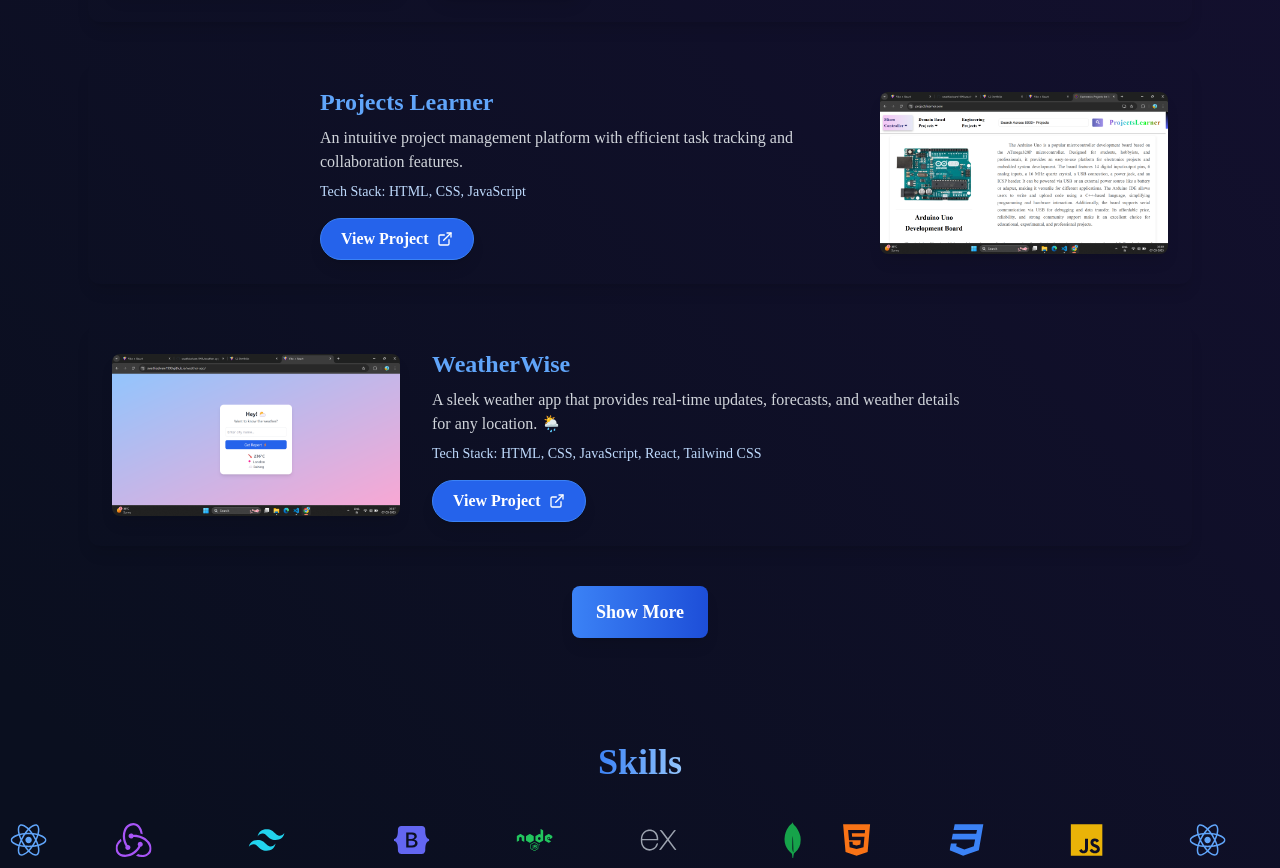
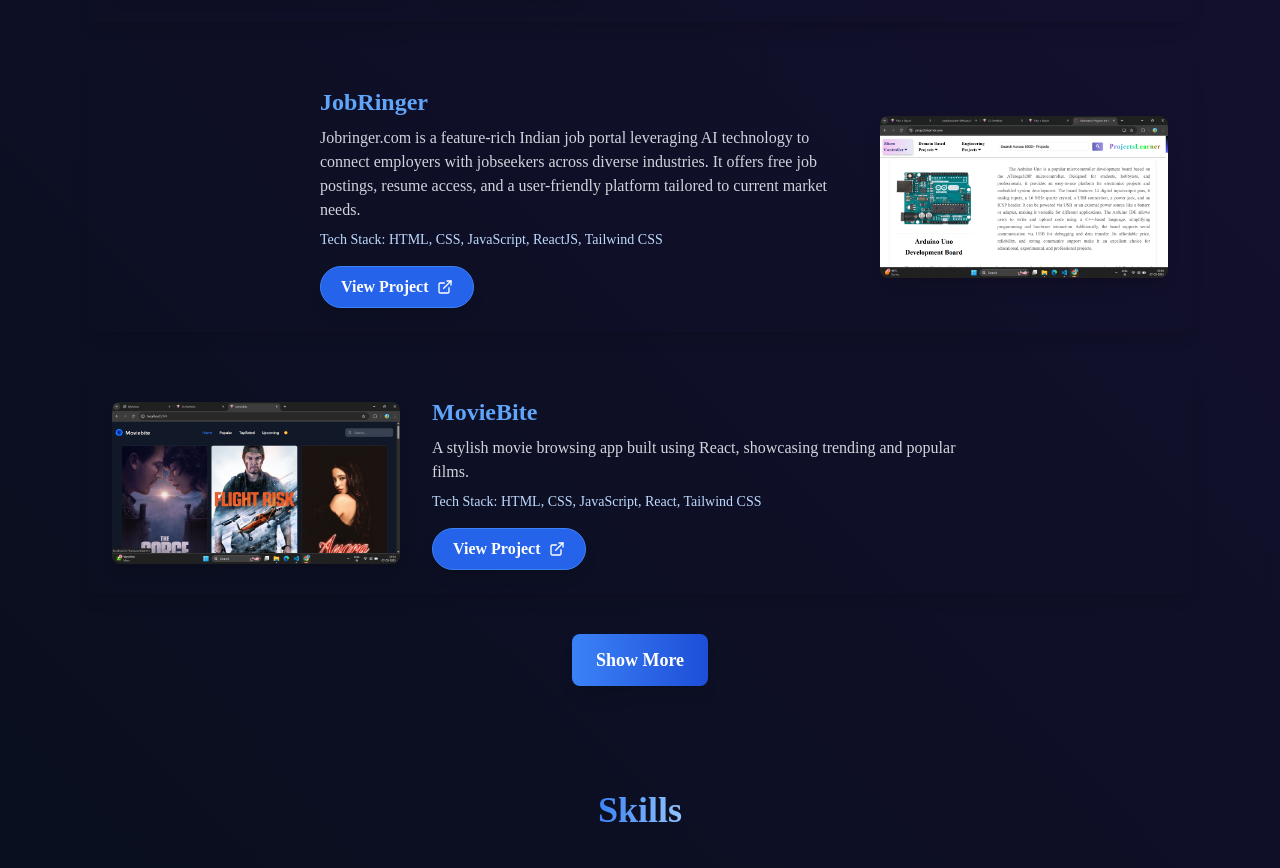
Before and after one commit to swathiselvam1999/swathi-portfolio, a React (Vite) app: page / in a window 1280 px wide. Shown: the part 1454-2322 px from the top of the page. Built offline with nearby package versions, Linux system fonts and the light colour scheme.

Commit message:
added new project

```diff
--- a/src/components/Projects.jsx
+++ b/src/components/Projects.jsx
@@ -14,6 +14,20 @@
             desc: "A simple MERN stack Notes app that allows you to create, update, and manage your notes with ease.",
             technology: "HTML, CSS, JavaScript, React, Tailwind CSS, Node.js, Express.js, MongoDB",
             link: 'https://notes-app-x9jc.onrender.com/',
+        },
+        {
+            title: "JobRinger",
+            image: projectslearner,
+            desc: "Jobringer.com is a feature-rich Indian job portal leveraging AI technology to connect employers with jobseekers across diverse industries. It offers free job postings, resume access, and a user-friendly platform tailored to current market needs. ",
+            technology: "HTML, CSS, JavaScript, ReactJS, Tailwind CSS",
+            link: 'https://swathiselvam1999.github.io/jobRinger-Assesment/',
+        },
+        {
+            title: "MovieBite",
+            image: MovieBite,
+            desc: "A stylish movie browsing app built using React, showcasing trending and popular films.",
+            technology: "HTML, CSS, JavaScript, React, Tailwind CSS",
+            link: 'https://swathiselvam1999.github.io/MovieBite/',
         },
         {
             title: "Projects Learner",
@@ -35,13 +49,6 @@
             desc: "A personal portfolio website showcasing my skills, projects, and experience.",
             technology: "HTML, CSS, JavaScript, React, Tailwind CSS",
             link: 'https://swathiselvam1999.github.io/swathi-portfolio/',
-        },
-        {
-            title: "MovieBite",
-            image: MovieBite,
-            desc: "A stylish movie browsing app built using React, showcasing trending and popular films.",
-            technology: "HTML, CSS, JavaScript, React, Tailwind CSS",
-            link: 'https://swathiselvam1999.github.io/MovieBite/',
         },
     ];
 
```
